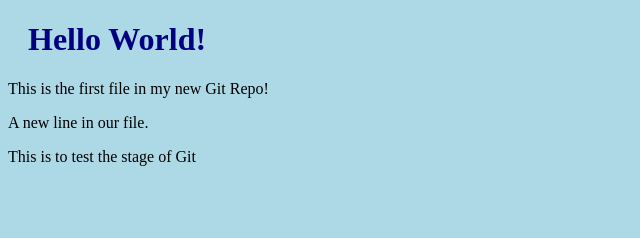
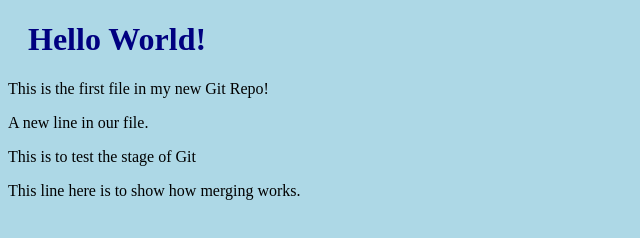
Before and after one commit to fuller-herb/hello-world, a plain HTML site: page index.html in a window 1280 px wide. Shown: the whole page, without its empty margins (0-640 px from the left). Drawn offline with Linux system fonts and the light colour scheme.

Commit message:
updated index.html with emergency fix

```diff
--- a/index.html
+++ b/index.html
@@ -13,5 +13,7 @@
 <p>A new line in our file.</p>
 <p>This is to test the stage of Git</p>
 
+<p>This line here is to show how merging works.</p>
+
 </body>
 </html>
```
